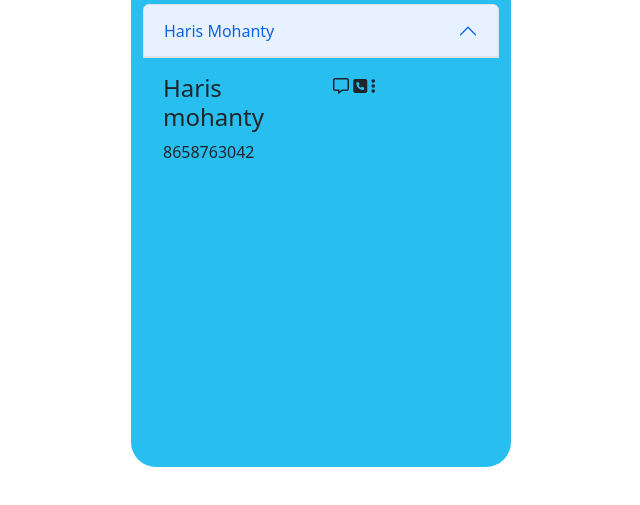
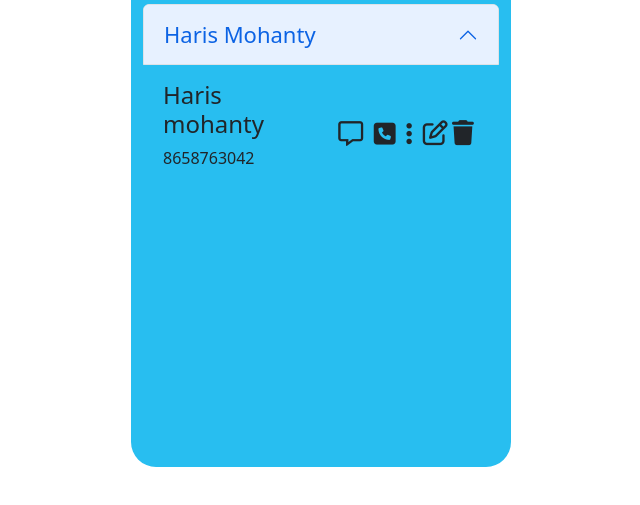
Before and after one commit to Haris-Mohanty/Contact-Saver-Application, a website built with Vite: page Contact/contact.html in a window 1280 px wide. Shown: the part 261-766 px from the top of the page, without its empty margins (319-959 px from the left). Built offline with nearby package versions, Linux system fonts and the light colour scheme.

Commit message:
Add delete and edit btn successful

```diff
--- a/Contact/contact.css
+++ b/Contact/contact.css
@@ -13,3 +13,11 @@
   color: #c626f2;
   font-size: 45px;
 }
+.accordion .accordion-item button{
+  box-shadow: none;
+  border: none;
+  font-size: 22px;
+}
+.accordion i{
+  font-size: 25px;
+}
--- a/Contact/contact.html
+++ b/Contact/contact.html
@@ -52,10 +52,14 @@
                     <h4>Haris mohanty</h4>
                     <p>8658763042</p>
                   </div>
-                  <div class="col-md-6">
+                  <div class="col-md-6 d-flex justify-content-around align-items-center ">
                     <i class="fa-regular fa-message"></i>
                     <i class="fa-solid fa-square-phone"></i>
                     <i class="fa-solid fa-ellipsis-vertical"></i>
+                    <div class="option-box">
+                      <i class="fa-regular fa-pen-to-square"></i>
+                      <i class="fa-solid fa-trash"></i>
+                    </div>
                   </div>
                 </div>
               </div>
```
